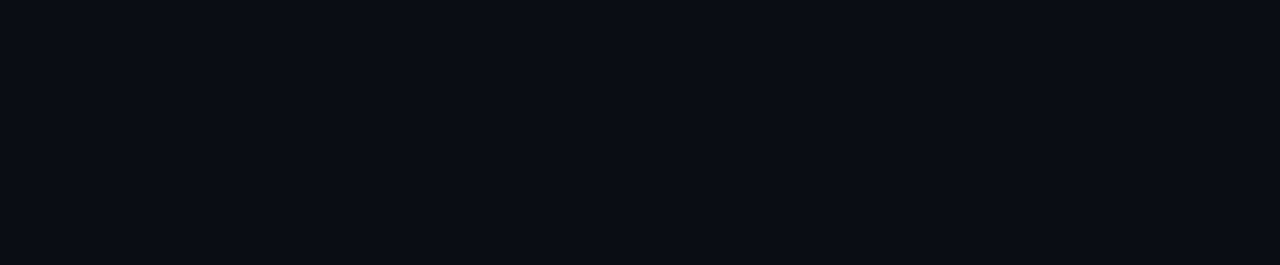
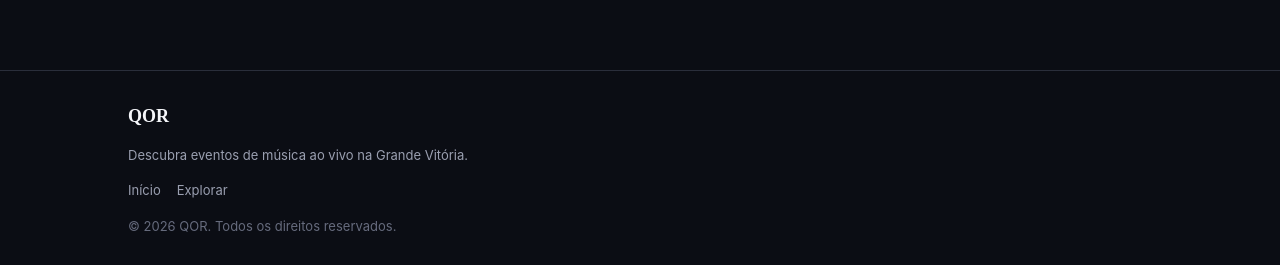
Before and after one commit to derlandyb/qor-website, a Next.js app: page / in a window 1280 px wide. Shown: the part 532-797 px from the top of the page. Built offline with nearby package versions, Linux system fonts and the light colour scheme; no server answers.

Commit message:
feat(website): add Footer component and mount in root layout

```diff
--- a/app/layout.tsx
+++ b/app/layout.tsx
@@ -1,6 +1,7 @@
 import type { Metadata } from "next";
 import "./globals.css";
 import { NavBar } from "../components/design-system/NavBar";
+import { Footer } from "../components/design-system/Footer";
 
 export const metadata: Metadata = {
   title: "QOR",
@@ -13,6 +14,7 @@
       <body className="flex min-h-full flex-col">
         <NavBar />
         <main className="flex-1">{children}</main>
+        <Footer />
       </body>
     </html>
   );
--- /dev/null
+++ b/components/design-system/Footer.tsx
@@ -0,0 +1,26 @@
+import Link from "next/link";
+
+/**
+ * Only `/` and `/eventos` exist in this app today, so the footer links to
+ * those two routes and nothing else — no placeholder sections (about,
+ * contact, social icons) pointing at routes this app doesn't have.
+ */
+export function Footer() {
+  return (
+    <footer className="border-t border-[#2A2E3B] bg-[#0B0D14] px-4 py-8">
+      <div className="mx-auto flex max-w-5xl flex-col gap-4 text-[13px]">
+        <span className="font-[Space_Grotesk] text-[18px] font-bold text-[#F5F6FA]">QOR</span>
+        <p className="text-[#9A9FB0]">Descubra eventos de música ao vivo na Grande Vitória.</p>
+        <nav className="flex items-center gap-4">
+          <Link href="/" className="text-[#9A9FB0] hover:text-[#F5F6FA]">
+            Início
+          </Link>
+          <Link href="/eventos" className="text-[#9A9FB0] hover:text-[#F5F6FA]">
+            Explorar
+          </Link>
+        </nav>
+        <p className="text-[#666B7D]">© {new Date().getFullYear()} QOR. Todos os direitos reservados.</p>
+      </div>
+    </footer>
+  );
+}
```
Also changed, not shown: 1 other file (tests, documents, lock files or other folders).
